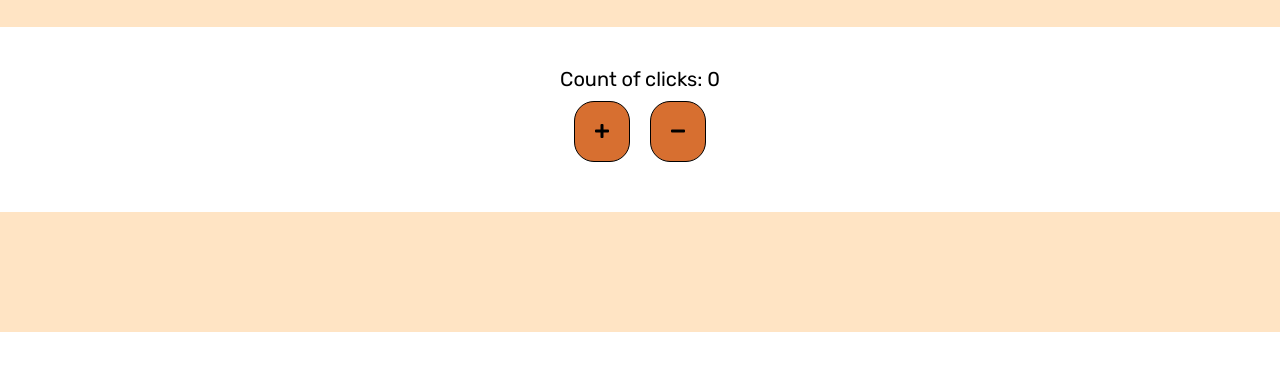
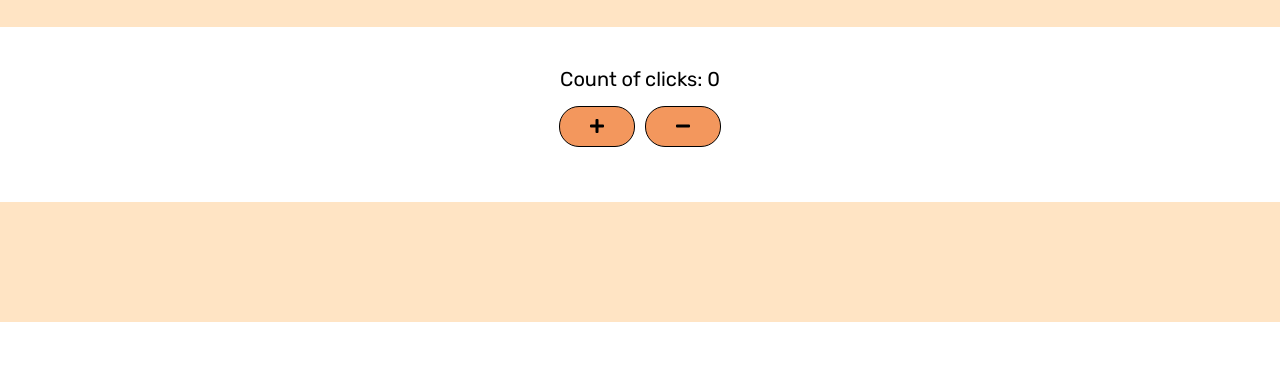
Before and after one commit to BlessedPerq/JS_Practice, a plain HTML site: page clicker/clicker.html in a window 1280 px wide. Shown: the part 57-428 px from the top of the page. Drawn offline with Linux system fonts and the light colour scheme.

Commit message:
change properties of buttons

```diff
--- a/style.css
+++ b/style.css
@@ -77,12 +77,16 @@ header .container {
   justify-content: center;
 }
 .button-plus, .button-minus {
-  padding: 20px;
-  background-color: #D76F30;
-  margin: 10px;
+  padding: 10px 30px;
+  background-color: #f3975d;
+  margin: 15px 5px;
   border: 1px solid black;
   border-radius: 20px;
   cursor: pointer;
+  transition: 0.2s;
+}
+.button-plus:hover, .button-minus:hover {
+  transform: scale(1.07);
 }
 .attention {
   color: red;
```
Also changed, not shown: index.html (+1 -1 lines).
